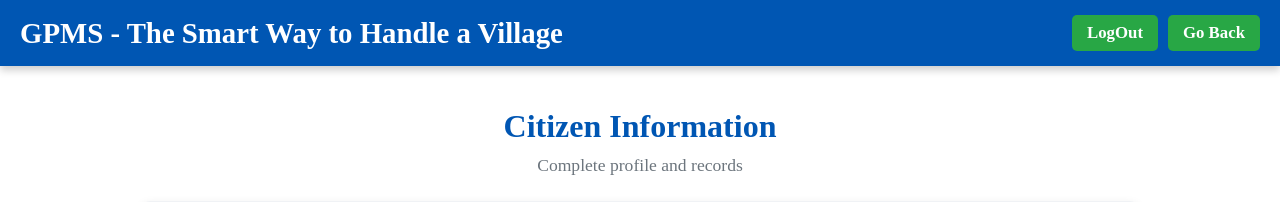
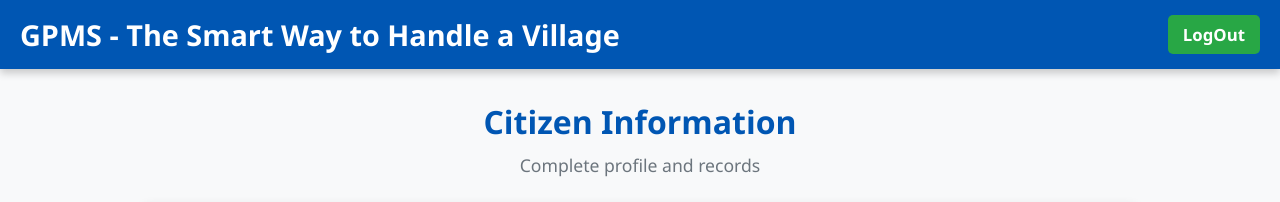
Before and after one commit to omkaranu04/DBMS-Assgn4-mini-project, a Flask app: template app/templates/citizen.html in a window 1280 px wide. Shown: the top 202 px of the page. Run offline with Flask 3, Linux system fonts and the light colour scheme; the template is opened without the code that fills it, so the values that code supplies are empty.

Commit message:
citizens page display to be changed

```diff
--- a/app/static/css/citizen_info.css
+++ b/app/static/css/citizen_info.css
@@ -1,4 +1,3 @@
-/ General Styles */
 body {
     font-family: 'Segoe UI', Tahoma, Geneva, Verdana, sans-serif;
     background-color: #f8f9fa;
@@ -143,7 +142,8 @@ transition: max-height 0.5s ease, padding 0.5s ease;
 
 .section-body.active {
     padding: 20px;
-max-height: 2000px; /* Large enough to fit content */
+    max-height: 2000px;
+    /* Large enough to fit content */
 }
 
 /* Personal Info Styling */
--- a/app/templates/citizen.html
+++ b/app/templates/citizen.html
@@ -12,7 +12,6 @@
         <h1>GPMS - The Smart Way to Handle a Village</h1>
         <div class="header-buttons">
             <a href="{{ url_for('main.login') }}" class="btn">LogOut</a>
-            <a href="javascript:history.back()" class="btn">Go Back</a>
         </div>
     </header>
 
```
Lines whose indentation alone changed are shown as unchanged.
